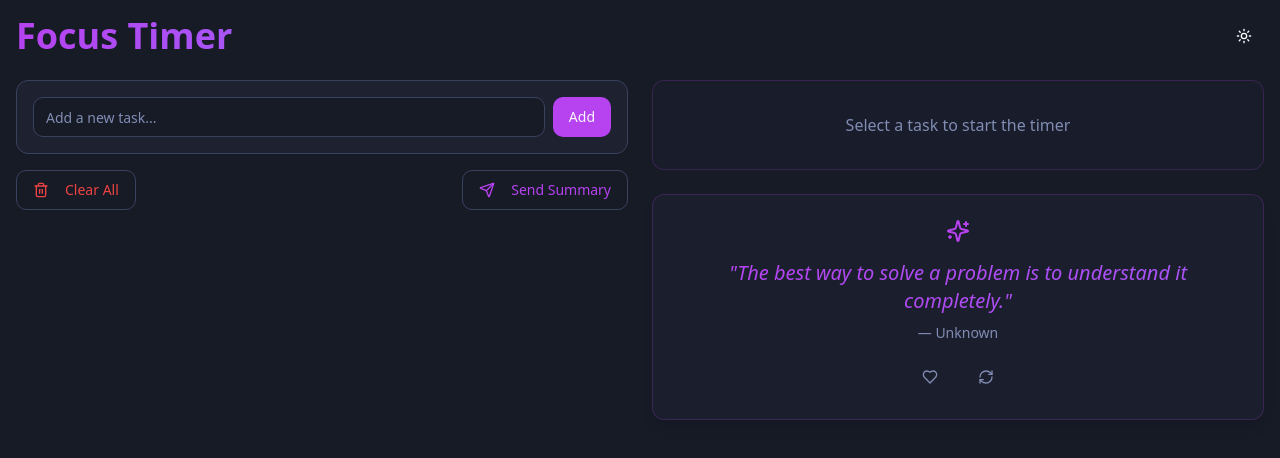
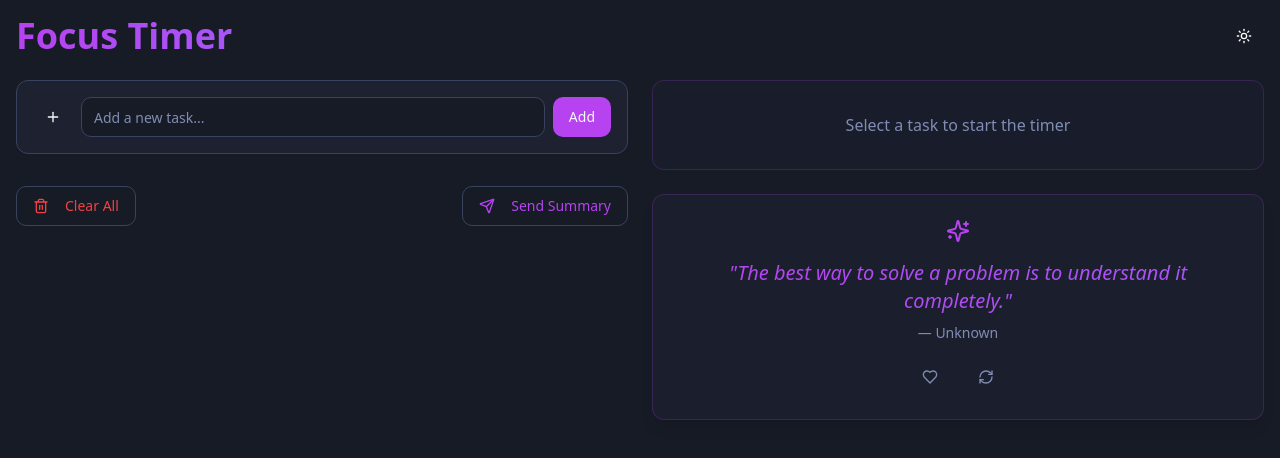
Before and after one commit to cipp-ashe/focus-motivate-surge, a React (Vite) app: page / in a window 1280 px wide. Shown: the top 458 px of the page. Built offline with nearby package versions, Linux system fonts and the light colour scheme.

Commit message:
card sizing and layout fixes

```diff
--- a/src/components/TaskList.tsx
+++ b/src/components/TaskList.tsx
@@ -1,9 +1,11 @@
-import { useState } from "react";
+import { useState, useRef } from "react";
 import { Button } from "./ui/button";
 import { Card } from "./ui/card";
 import { Input } from "./ui/input";
-import { Trash2, Send } from "lucide-react";
+import { Textarea } from "./ui/textarea";
+import { Trash2, Send, Plus, List } from "lucide-react";
 import { EmailSummaryModal } from "./EmailSummaryModal";
+import { Accordion, AccordionContent, AccordionItem, AccordionTrigger } from "./ui/accordion";
 import { sendTaskSummaryEmail } from "../lib/supabase";
 import { formatDailySummary } from "../utils/summaryFormatter";
 import { TaskSummary } from "../types/summary";
@@ -34,16 +36,30 @@ export const TaskList = ({
 }: TaskListProps) => {
   const [newTaskName, setNewTaskName] = useState("");
   const [showEmailModal, setShowEmailModal] = useState(false);
+  const [isBulkAdd, setIsBulkAdd] = useState(false);
+  const textareaRef = useRef<HTMLTextAreaElement>(null);
 
   const handleSubmit = (e: React.FormEvent) => {
     e.preventDefault();
+    if (isBulkAdd) {
+      const tasks = newTaskName.split('\n').filter(task => task.trim());
+      tasks.forEach(taskName => {
+        if (taskName.trim()) {
+          onTaskAdd({
+            id: Math.random().toString(),
+            name: taskName.trim(),
+            completed: false,
+          });
+        }
+      });
+    } else {
       if (!newTaskName.trim()) return;
-
       onTaskAdd({
         id: Math.random().toString(),
         name: newTaskName.trim(),
         completed: false,
       });
+    }
     setNewTaskName("");
   };
 
@@ -71,8 +87,27 @@ export const TaskList = ({
 
   return (
     <div className="space-y-4">
-      <Card className="p-4">
-        <form onSubmit={handleSubmit} className="flex gap-2">
+      <Card className="p-4 w-full">
+        <form onSubmit={handleSubmit} className="space-y-4">
+          <div className="flex items-center gap-2">
+            <Button
+              type="button"
+              variant="ghost"
+              size="icon"
+              onClick={() => setIsBulkAdd(!isBulkAdd)}
+              className={isBulkAdd ? "bg-accent" : ""}
+            >
+              {isBulkAdd ? <List className="h-4 w-4" /> : <Plus className="h-4 w-4" />}
+            </Button>
+            {isBulkAdd ? (
+              <Textarea
+                ref={textareaRef}
+                value={newTaskName}
+                onChange={(e) => setNewTaskName(e.target.value)}
+                placeholder="Add multiple tasks (one per line)..."
+                className="flex-1 min-h-[100px] resize-y"
+              />
+            ) : (
               <Input
                 type="text"
                 value={newTaskName}
@@ -80,33 +115,45 @@ export const TaskList = ({
                 placeholder="Add a new task..."
                 className="flex-1"
               />
+            )}
             <Button type="submit">Add</Button>
+          </div>
         </form>
       </Card>
 
-      <div className="space-y-2">
+      <div className="grid grid-cols-1 md:grid-cols-2 lg:grid-cols-3 gap-4">
         {tasks.map((task) => (
           <Card
             key={task.id}
-            className="p-4 cursor-pointer hover:bg-accent/50 transition-colors"
+            className="p-4 cursor-pointer hover:bg-accent/50 transition-colors h-[100px] flex items-center"
             onClick={() => onTaskSelect(task)}
           >
+            <div className="line-clamp-3 w-full">
               {task.name}
+            </div>
           </Card>
         ))}
       </div>
 
       {completedTasks.length > 0 && (
-        <div className="mt-8">
-          <h3 className="text-lg font-semibold mb-2">Completed Tasks</h3>
-          <div className="space-y-2">
+        <Accordion type="single" collapsible className="mt-8">
+          <AccordionItem value="completed-tasks">
+            <AccordionTrigger className="text-lg font-semibold">
+              Completed Tasks ({completedTasks.length})
+            </AccordionTrigger>
+            <AccordionContent>
+              <div className="grid grid-cols-1 md:grid-cols-2 lg:grid-cols-3 gap-4 pt-4">
                 {completedTasks.map((task) => (
-              <Card key={task.id} className="p-4 bg-muted">
+                  <Card key={task.id} className="p-4 bg-muted h-[100px] flex items-center">
+                    <div className="line-clamp-3 w-full line-through">
                       {task.name}
+                    </div>
                   </Card>
                 ))}
               </div>
-        </div>
+            </AccordionContent>
+          </AccordionItem>
+        </Accordion>
       )}
 
       <div className="flex justify-between mt-4">
```
Also changed, not shown: 1 other file (tests, documents, lock files or other folders). Lines whose indentation alone changed are shown as unchanged.
